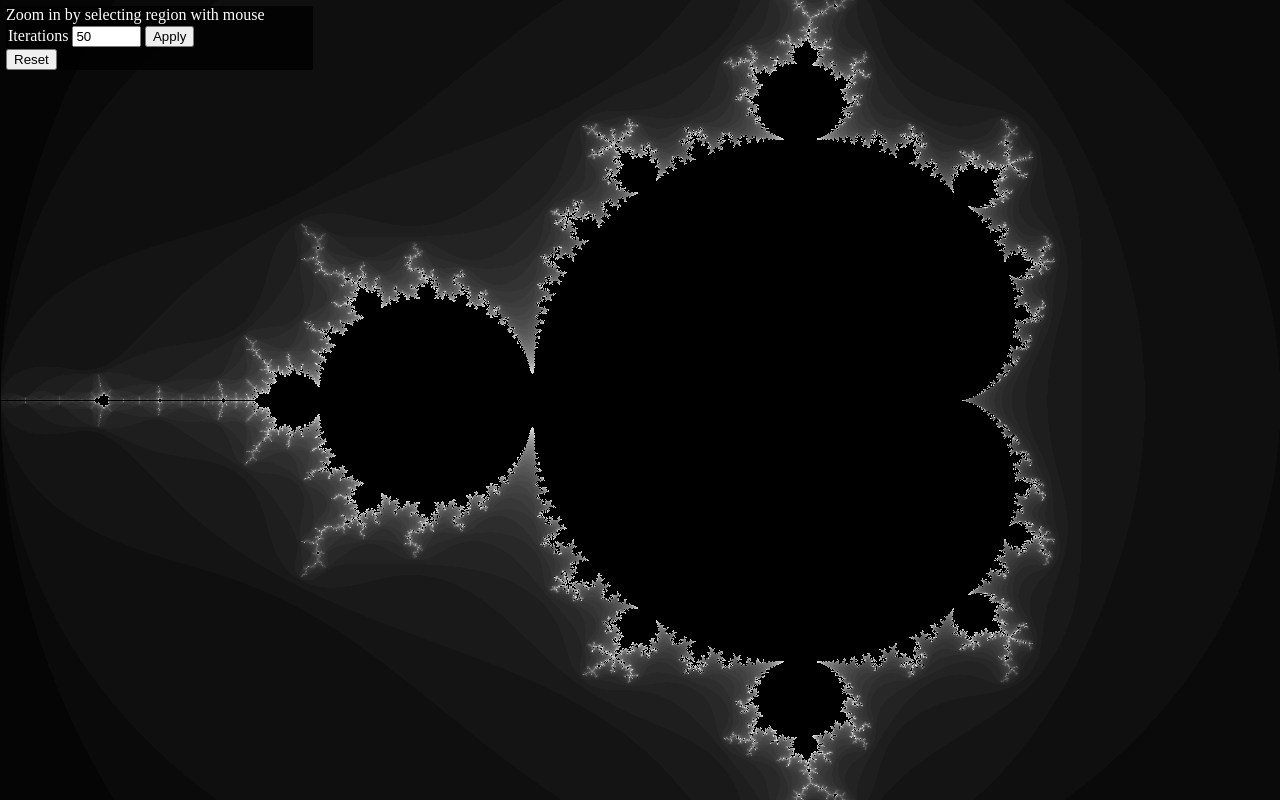
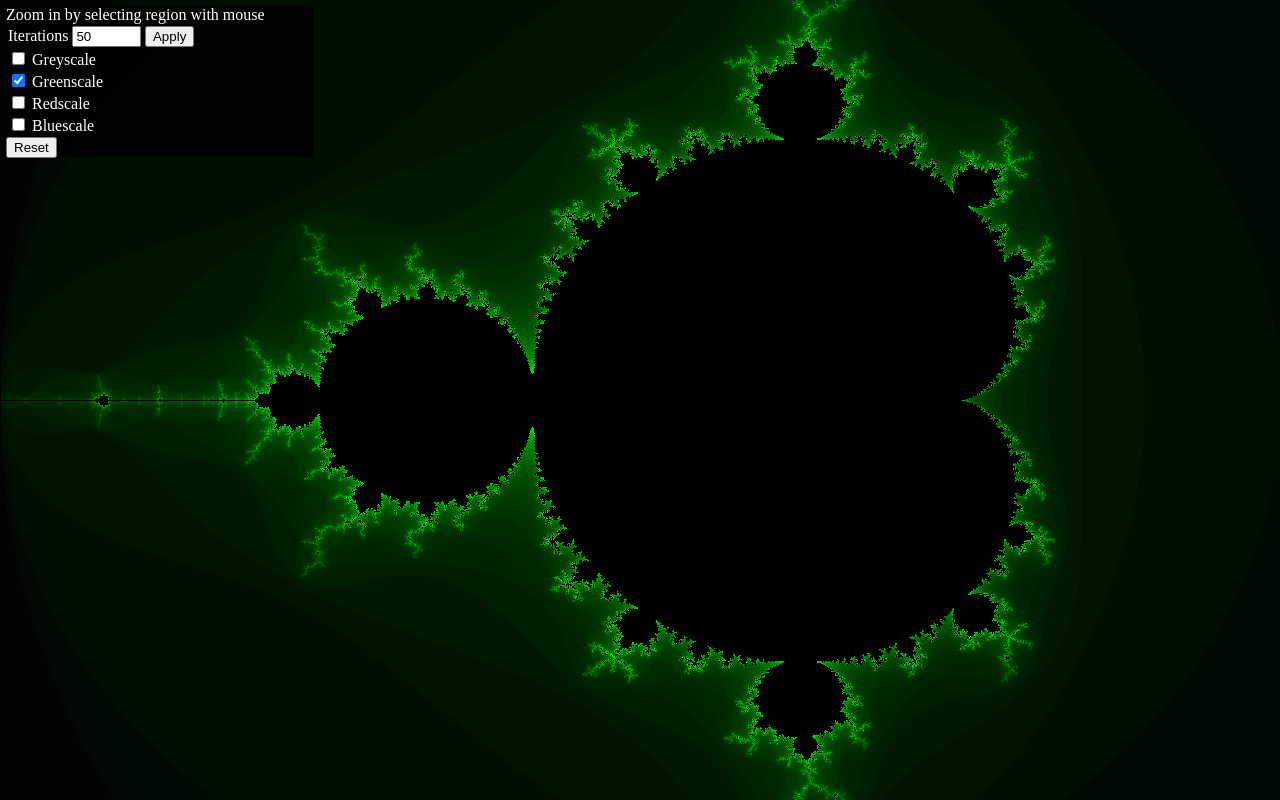
Before and after one commit to loigom/fractality, a plain HTML site: page index.html in a window 1280 px wide. Drawn offline with Linux system fonts and the light colour scheme.

Commit message:
color palettes

```diff
--- a/index.html
+++ b/index.html
@@ -13,6 +13,22 @@
                 <input id="iterationsInput" style="width: 20%;"></input>
                 <button id="iterationsInputApply">Apply</button>
             </div>
+            <div class="infoElements">
+                <input type="checkbox" id="greyscaleCheckbox"></input>
+                Greyscale
+            </div>
+            <div class="infoElements">
+                <input type="checkbox" id="greenscaleCheckbox"></input>
+                Greenscale
+            </div>
+            <div class="infoElements">
+                <input type="checkbox" id="redscaleCheckbox"></input>
+                Redscale
+            </div>
+            <div class="infoElements">
+                <input type="checkbox" id="bluescaleCheckbox"></input>
+                Bluescale
+            </div>
             <button id="resetButton">Reset</button>
         </div>
         <div id="region" hidden></div>
--- a/main.js
+++ b/main.js
@@ -15,7 +15,6 @@ let IM_END = IM_END_DEFAULT;
 
 let RE_START_NEW;
 let IM_START_NEW;
-
 /* ------------------- */
 
 /* These variables are for thread control so the entire window isn't blocked until the entire fractal is finished rendering. */
@@ -64,13 +63,8 @@ canvas.onmouseup = function(e) {
     startRender();
 }
 
-regionBox.onmousemove = function(e) {
-    canvas.onmousemove(e);
-}
-
-regionBox.onmouseup = function (e) {
-    canvas.onmouseup(e);
-}
+regionBox.onmousemove = canvas.onmousemove;
+regionBox.onmouseup = canvas.onmouseup;
 
 function calculateRegionBox() {
     x1 = Math.min(regionBoxXStart, regionBoxXEnd);
@@ -84,7 +78,25 @@ function calculateRegionBox() {
     regionBox.style.top = y1 + "px";
     regionBox.style.height = (y2 - y1) + "px";
 }
+/* ------------------- */
 
+/* Color palette checkboxes */
+let greyscale = document.getElementById("greyscaleCheckbox");
+let greenscale = document.getElementById("greenscaleCheckbox");
+let bluescale = document.getElementById("bluescaleCheckbox");
+let redscale = document.getElementById("redscaleCheckbox");
+let palettes = [greyscale, greenscale, bluescale, redscale];
+
+let CURRENT_COLOR = greenscale;
+CURRENT_COLOR.checked = 1;
+
+for (let i = 0; i < palettes.length; i++) {
+    palettes[i].onclick = function() {
+        CURRENT_COLOR.checked = 0;
+        palettes[i].checked = 1;
+        CURRENT_COLOR = palettes[i];
+    }
+}
 /* ------------------- */
 
 /* Other */
@@ -131,7 +143,18 @@ function setRBG(iters) {
     let quotinent = iters / MAX_ITER;
     if (quotinent > 0.9) { return BLACK; }
     let rgb = Math.floor((255 / MAX_ITER) * iters);
-    return [rgb, rgb, rgb];
+    if (greyscale.checked) {
+        return [rgb, rgb, rgb];
+    }
+    else if (redscale.checked) {
+        return [rgb, 0, 0];
+    }
+    else if (greenscale.checked) {
+        return [0, rgb, 0];
+    }
+    else {
+        return [0, 0, rgb];
+    }
 }
 
 function draw() {
--- a/styles.css
+++ b/styles.css
@@ -22,6 +22,6 @@ body, html {
 }
 
 #region {
-    border: 1px dotted #fff;
+    border: 1px solid orange;
     position: absolute;
 }
```
